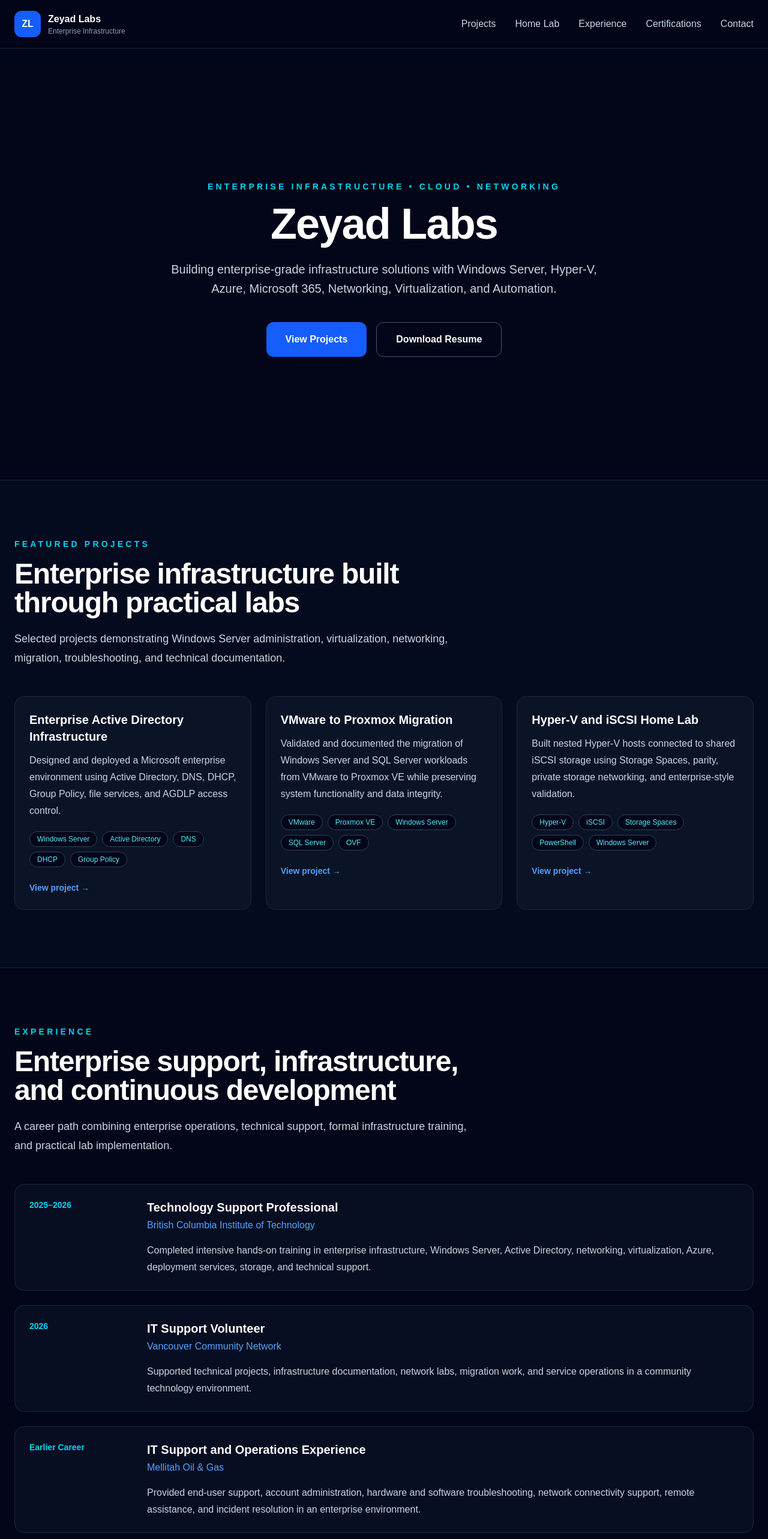
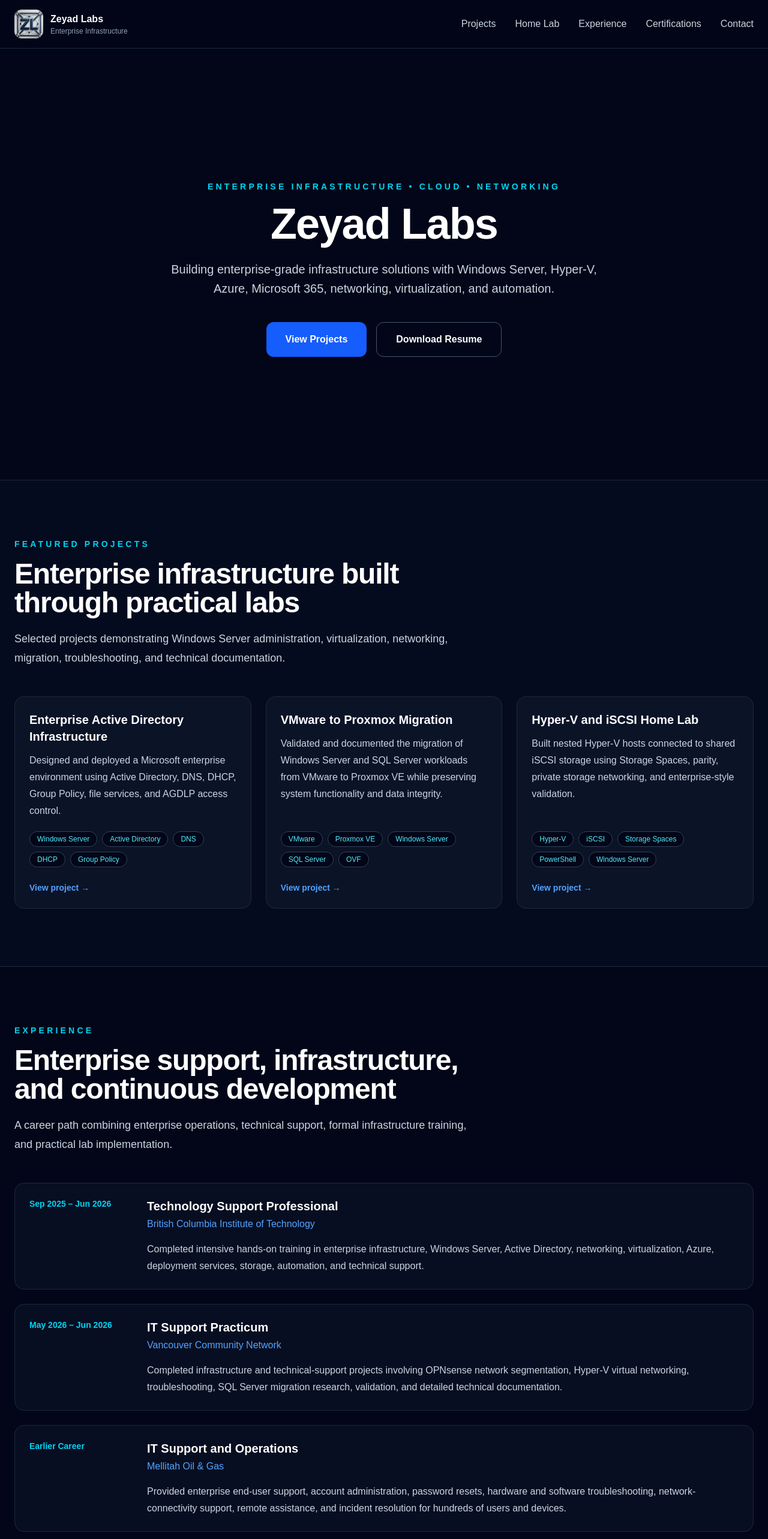
Before and after one commit to Zeyad-Admin/zeyadlabs, a Next.js app: page / in a window 1280 px wide. Shown: the top 2566 px of the page at 60% size. Built offline with nearby package versions, Linux system fonts and the light colour scheme.

Commit message:
fix: correct portfolio content and project links

```diff
--- a/src/app/page.tsx
+++ b/src/app/page.tsx
@@ -1,6 +1,6 @@
-import Experience from "@/components/home/Experience";
 import Certifications from "@/components/home/Certifications";
 import Contact from "@/components/home/Contact";
+import Experience from "@/components/home/Experience";
 import HomeLab from "@/components/home/HomeLab";
 import Footer from "@/components/layout/Footer";
 import Navbar from "@/components/layout/Navbar";
@@ -23,8 +23,8 @@ export default function Home() {
 
         <p className="mt-6 max-w-3xl text-lg leading-8 text-slate-300 md:text-xl">
           Building enterprise-grade infrastructure solutions with Windows
-          Server, Hyper-V, Azure, Microsoft 365, Networking, Virtualization, and
-          Automation.
+          Server, Hyper-V, Azure, Microsoft 365, networking, virtualization, and
+          automation.
         </p>
 
         <div className="mt-10 flex flex-col gap-4 sm:flex-row">
@@ -42,7 +42,7 @@ export default function Home() {
 
       <section
         id="projects"
-        className="border-t border-slate-800 bg-slate-900/30 px-6 py-24"
+        className="scroll-mt-20 border-t border-slate-800 bg-slate-900/30 px-6 py-24"
       >
         <div className="mx-auto max-w-7xl">
           <div className="max-w-3xl">
@@ -72,6 +72,7 @@ export default function Home() {
                 "DHCP",
                 "Group Policy",
               ]}
+              href="https://github.com/Zeyad-Admin/windows-file-server-deployment-lab"
             />
 
             <ProjectCard
@@ -84,6 +85,7 @@ export default function Home() {
                 "SQL Server",
                 "OVF",
               ]}
+              href="https://github.com/Zeyad-Admin"
             />
 
             <ProjectCard
@@ -96,6 +98,7 @@ export default function Home() {
                 "PowerShell",
                 "Windows Server",
               ]}
+              href="https://github.com/Zeyad-Admin/hyperv-differencing-disks-lab"
             />
           </div>
         </div>
--- a/src/components/home/Certifications.tsx
+++ b/src/components/home/Certifications.tsx
@@ -1,27 +1,27 @@
 const certifications = [
   {
     name: "CompTIA A+",
-    status: "Completed",
+    status: "In Progress",
     description:
-      "Validated foundational skills in hardware, operating systems, troubleshooting, security, networking, and technical support.",
+      "Developing practical knowledge in computer hardware, operating systems, networking, security, troubleshooting, and technical support.",
   },
   {
     name: "CompTIA Network+",
-    status: "Completed",
+    status: "In Progress",
     description:
-      "Validated networking knowledge across TCP/IP, routing, switching, troubleshooting, security, and network operations.",
+      "Preparing for the N10-009 certification with a focus on TCP/IP, routing, switching, network operations, security, and troubleshooting.",
   },
   {
     name: "BCIT Technology Support Professional",
     status: "Completed",
     description:
-      "Completed hands-on training in enterprise infrastructure, Windows Server, networking, virtualization, cloud, deployment, and technical support.",
+      "Completed hands-on training in enterprise infrastructure, Windows Server, networking, virtualization, cloud services, deployment, and technical support.",
   },
   {
     name: "Microsoft Azure Administrator AZ-104",
-    status: "In Progress",
+    status: "Planned",
     description:
-      "Developing Azure administration skills through identity, networking, virtual machines, storage, monitoring, and governance labs.",
+      "Continuing Azure administration development through identity, virtual networking, virtual machines, storage, monitoring, and governance labs.",
   },
 ];
 
@@ -34,7 +34,7 @@ export default function Certifications() {
       <div className="mx-auto max-w-7xl">
         <div className="max-w-3xl">
           <p className="text-sm font-semibold uppercase tracking-[0.3em] text-cyan-400">
-            Certifications & Learning
+            Certifications &amp; Learning
           </p>
 
           <h2 className="mt-4 text-3xl font-bold tracking-tight text-white md:text-5xl">
@@ -42,8 +42,8 @@ export default function Certifications() {
           </h2>
 
           <p className="mt-5 text-lg leading-8 text-slate-300">
-            Formal education, industry certifications, and continuous practical
-            development across enterprise IT technologies.
+            Formal education, certification preparation, and continuous
+            practical development across enterprise IT technologies.
           </p>
         </div>
 
@@ -62,7 +62,9 @@ export default function Certifications() {
                   className={`rounded-full px-3 py-1 text-xs font-semibold ${
                     certification.status === "Completed"
                       ? "bg-emerald-500/10 text-emerald-400"
-                      : "bg-blue-500/10 text-blue-400"
+                      : certification.status === "In Progress"
+                        ? "bg-blue-500/10 text-blue-400"
+                        : "bg-amber-500/10 text-amber-400"
                   }`}
                 >
                   {certification.status}
--- a/src/components/home/Contact.tsx
+++ b/src/components/home/Contact.tsx
@@ -1,9 +1,6 @@
 export default function Contact() {
   return (
-    <section
-      id="contact"
-      className="border-t border-slate-800 px-6 py-24"
-    >
+    <section id="contact" className="border-t border-slate-800 px-6 py-24">
       <div className="mx-auto max-w-4xl text-center">
         <p className="text-sm font-semibold uppercase tracking-[0.3em] text-cyan-400">
           Contact
@@ -19,8 +16,13 @@ export default function Contact() {
         </p>
 
         <div className="mt-12 space-y-4">
-          <p className="text-slate-300">
-            zeyadalmahmoudi@gmail.com
+          <p>
+            <a
+              href="mailto:zeyadalmahmoudi@gmail.com"
+              className="text-slate-300 transition hover:text-cyan-400"
+            >
+              zeyadalmahmoudi@gmail.com
+            </a>
           </p>
 
           <p className="text-slate-300">
--- a/src/components/home/Experience.tsx
+++ b/src/components/home/Experience.tsx
@@ -1,33 +1,30 @@
 const experience = [
   {
-    period: "2025–2026",
+    period: "Sep 2025 – Jun 2026",
     role: "Technology Support Professional",
     organization: "British Columbia Institute of Technology",
     description:
-      "Completed intensive hands-on training in enterprise infrastructure, Windows Server, Active Directory, networking, virtualization, Azure, deployment services, storage, and technical support.",
+      "Completed intensive hands-on training in enterprise infrastructure, Windows Server, Active Directory, networking, virtualization, Azure, deployment services, storage, automation, and technical support.",
   },
   {
-    period: "2026",
-    role: "IT Support Volunteer",
+    period: "May 2026 – Jun 2026",
+    role: "IT Support Practicum",
     organization: "Vancouver Community Network",
     description:
-      "Supported technical projects, infrastructure documentation, network labs, migration work, and service operations in a community technology environment.",
+      "Completed infrastructure and technical-support projects involving OPNsense network segmentation, Hyper-V virtual networking, troubleshooting, SQL Server migration research, validation, and detailed technical documentation.",
   },
   {
     period: "Earlier Career",
-    role: "IT Support and Operations Experience",
+    role: "IT Support and Operations",
     organization: "Mellitah Oil & Gas",
     description:
-      "Provided end-user support, account administration, hardware and software troubleshooting, network connectivity support, remote assistance, and incident resolution in an enterprise environment.",
+      "Provided enterprise end-user support, account administration, password resets, hardware and software troubleshooting, network-connectivity support, remote assistance, and incident resolution for hundreds of users and devices.",
   },
 ];
 
 export default function Experience() {
   return (
-    <section
-      id="experience"
-      className="border-t border-slate-800 px-6 py-24"
-    >
+    <section id="experience" className="border-t border-slate-800 px-6 py-24">
       <div className="mx-auto max-w-7xl">
         <div className="max-w-3xl">
           <p className="text-sm font-semibold uppercase tracking-[0.3em] text-cyan-400">
--- a/src/components/layout/Navbar.tsx
+++ b/src/components/layout/Navbar.tsx
@@ -1,7 +1,9 @@
+import Image from "next/image";
 import MobileMenu from "@/components/layout/MobileMenu";
+
 const links = [
   { name: "Projects", href: "#projects" },
-  { name: "Home Lab", href: "#lab" },
+  { name: "Home Lab", href: "#home-lab" },
   { name: "Experience", href: "#experience" },
   { name: "Certifications", href: "#certifications" },
   { name: "Contact", href: "#contact" },
@@ -9,13 +11,17 @@ const links = [
 
 export default function Navbar() {
   return (
-    <header className="fixed top-0 left-0 right-0 z-50 border-b border-slate-800 bg-slate-950/90 backdrop-blur">
+    <header className="fixed inset-x-0 top-0 z-50 border-b border-slate-800 bg-slate-950/90 backdrop-blur">
       <nav className="mx-auto flex h-20 max-w-7xl items-center justify-between px-6">
-
         <div className="flex items-center gap-3">
-          <div className="flex h-11 w-11 items-center justify-center rounded-xl bg-blue-600 font-bold">
-            ZL
-          </div>
+          <Image
+            src="/brand/zl-icon-square.png"
+            alt="Zeyad Labs"
+            width={48}
+            height={48}
+            priority
+            className="h-12 w-12 rounded-xl object-contain"
+          />
 
           <div>
             <h2 className="font-bold">Zeyad Labs</h2>
@@ -30,13 +36,14 @@ export default function Navbar() {
             <a
               key={link.name}
               href={link.href}
-              className="text-slate-300 hover:text-cyan-400 transition"
+              className="text-slate-300 transition hover:text-cyan-400"
             >
               {link.name}
             </a>
           ))}
         </div>
-<MobileMenu />
+
+        <MobileMenu />
       </nav>
     </header>
   );
--- a/src/components/projects/ProjectCard.tsx
+++ b/src/components/projects/ProjectCard.tsx
@@ -2,18 +2,22 @@ type ProjectCardProps = {
   title: string;
   description: string;
   technologies: string[];
+  href: string;
 };
 
 export default function ProjectCard({
   title,
   description,
   technologies,
+  href,
 }: ProjectCardProps) {
+  const isExternal = href.startsWith("http");
+
   return (
-    <article className="rounded-2xl border border-slate-800 bg-slate-900/70 p-6 transition hover:-translate-y-1 hover:border-cyan-400/50">
+    <article className="flex h-full flex-col rounded-2xl border border-slate-800 bg-slate-900/70 p-6 transition hover:-translate-y-1 hover:border-cyan-400/50">
       <h3 className="text-xl font-bold text-white">{title}</h3>
 
-      <p className="mt-3 leading-7 text-slate-300">{description}</p>
+      <p className="mt-3 flex-1 leading-7 text-slate-300">{description}</p>
 
       <div className="mt-5 flex flex-wrap gap-2">
         {technologies.map((technology) => (
@@ -27,7 +31,9 @@ export default function ProjectCard({
       </div>
 
       <a
-        href="#"
+        href={href}
+        target={isExternal ? "_blank" : undefined}
+        rel={isExternal ? "noopener noreferrer" : undefined}
         className="mt-6 inline-flex text-sm font-semibold text-blue-400 transition hover:text-cyan-400"
       >
         View project →
```
Also changed, not shown: public/brand/zl-icon-square.png (added), public/brand/zl-icon.png (added). Lines whose indentation alone changed are shown as unchanged.
